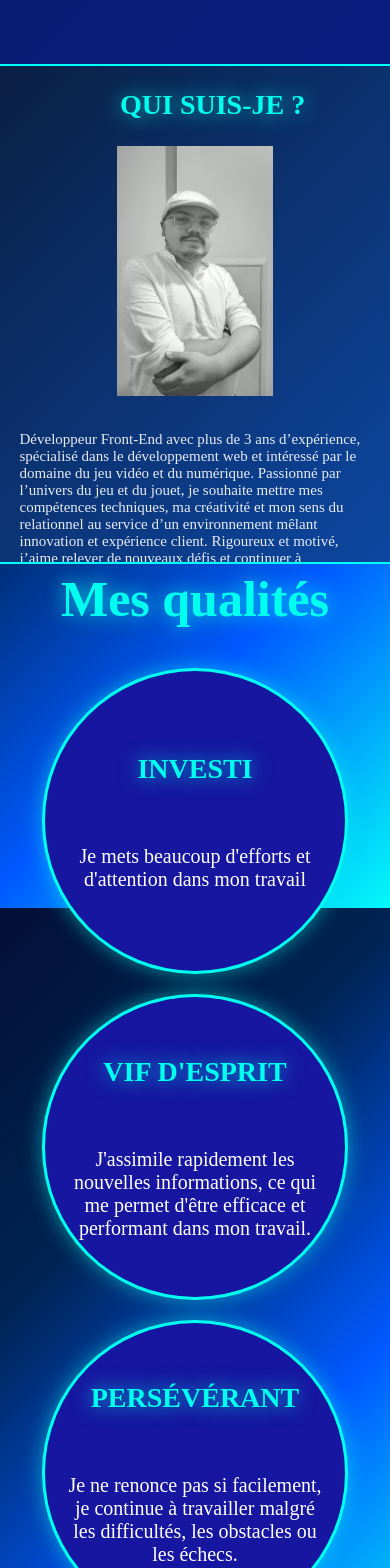
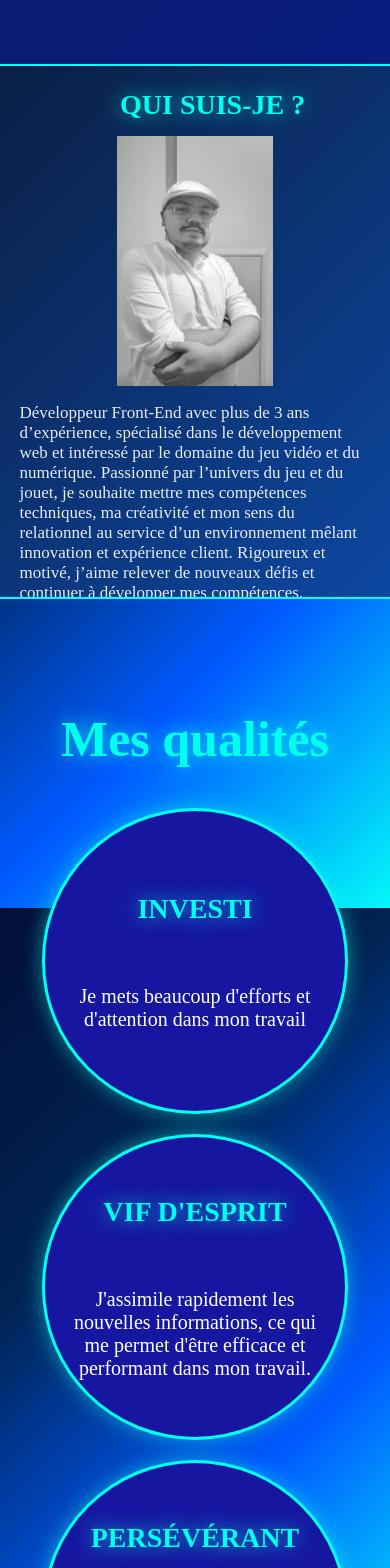
Before and after one commit to darkred974/Portfolio, an Angular app: page / in a window 390 px wide. Shown: the part 780-2348 px from the top of the page. Built offline with nearby package versions, Linux system fonts and the light colour scheme.

Commit message:
modif scss pour les écrans

```diff
--- a/src/app/home/home.component.scss
+++ b/src/app/home/home.component.scss
@@ -478,13 +478,13 @@
     }
 
     .presentation {
-        height: 500px;
+        height: 535px;
 
         img {
             position: relative;
             width: 40%; height: 250px;
             left: 30%;
-            top: 80px;
+            top: 70px;
         }
         h2 {
             z-index: 0;
@@ -494,15 +494,15 @@
             font-size: 28px;
         }
         p {
-            top: 350px;
-            font-size: 15px;
+            top: 320px;
+            font-size: 17px;
         }
     }
 
     .qualities {
         z-index: 0;
         position: relative;
-        top: 0px;
+        top: 140px;
         h2 {
             font-size: 50px;
             margin-bottom: 40px;
@@ -527,6 +527,7 @@
     }
 
     .Projets_part {
+        margin-bottom: 0;
         h2 {
             font-size: 36px;
         }
--- a/src/app/parcours/parcours.component.html
+++ b/src/app/parcours/parcours.component.html
@@ -14,28 +14,28 @@
 </div>
 <div class="epitech">
     <div class="first-year">
-        <img src="../../assets/First_year_image.jpg" alt="First Year Image">
+        <img src="./assets/First_year_image.jpg" alt="First Year Image">
         <h2>{{languageService.translate('parcours.firstYear.title')}}</h2>
         <p>
             {{languageService.translate('parcours.firstYear.text')}}
         </p>
     </div>
     <div class="second-first-year">
-        <img src="../../assets/Redoublement_Image.jpg" alt="Redoublement Image">
+        <img src="./assets/Redoublement_Image.jpg" alt="Redoublement Image">
         <h2>{{languageService.translate('parcours.redoublement.title')}}</h2>
         <p>
             {{languageService.translate('parcours.redoublement.text')}}
         </p>
     </div>
     <div class="second-year">
-        <img src="../../assets/Second_Year_Image.jpg" alt="Second Year Image">
+        <img src="./assets/Second_Year_Image.jpg" alt="Second Year Image">
         <h2>{{languageService.translate('parcours.secondYear.title')}}</h2>
         <p>
             {{languageService.translate('parcours.secondYear.text')}}
         </p>
     </div>
     <div class="third-year">
-        <img src="../../assets/Third_Year_Image.jpg" alt="Third Year Image">
+        <img src="./assets/Third_Year_Image.jpg" alt="Third Year Image">
         <h2>{{languageService.translate('parcours.thirdYear.title')}}</h2>
         <p>
             {{languageService.translate('parcours.thirdYear.text')}}
@@ -43,7 +43,7 @@
     </div>
 </div>
 <div class="contrat">
-    <img src="../../assets/Contrat_image.jpg" alt="Contrat Image">
+    <img src="./assets/Contrat_image.jpg" alt="Contrat Image">
     <h2>{{languageService.translate('parcours.contract.title')}}</h2>
     <p>
         {{languageService.translate('parcours.contract.text')}}
```
